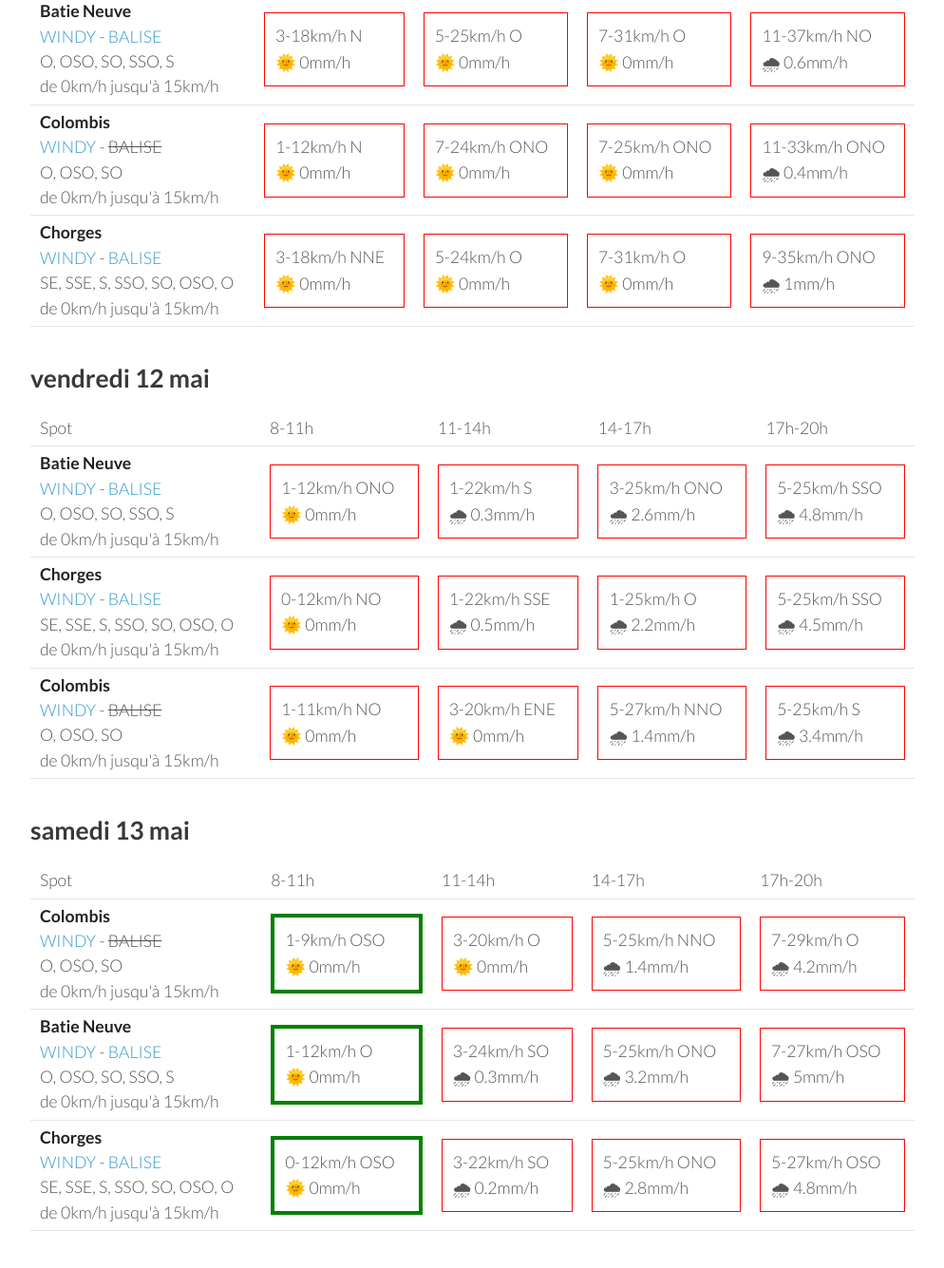
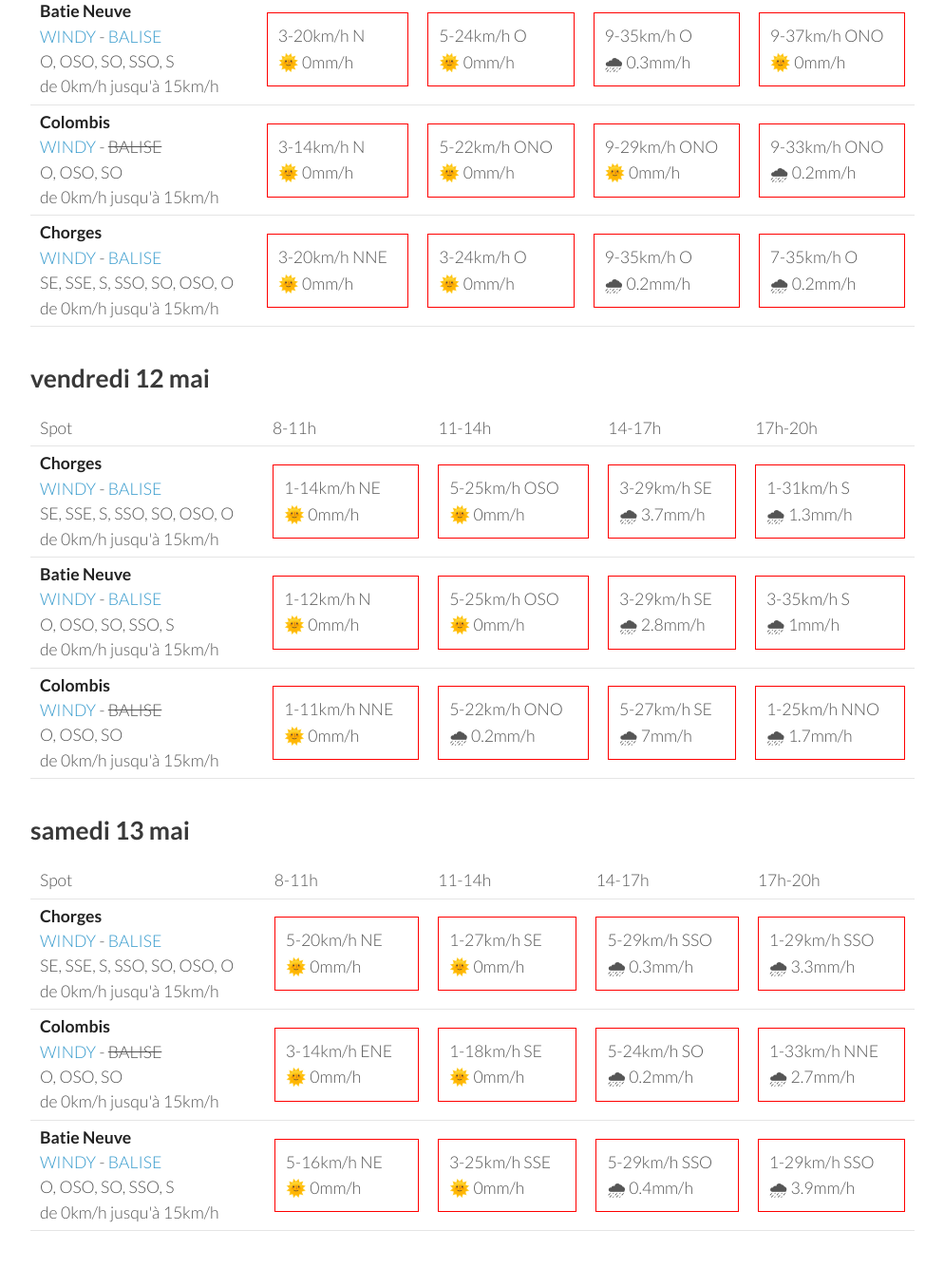
Before and after one commit to parapente-dans-le-nord/parapente-dans-le-nord.github.io, a Jekyll site: the page built from serre_poncon.markdown, in a window 1280 px wide and 1400 px high, scrolled down 1801 px. Shown: the top 1335 px of the window at 95% size, without its empty margins (26-1020 px from the left). Built offline with Jekyll 4.4.1, drawn with Linux system fonts in a browser that asks for light colours; some of the changed text lies outside the part shown.

Commit message:
update index.markdown

```diff
--- a/serre_poncon.markdown
+++ b/serre_poncon.markdown
@@ -25,27 +25,27 @@ page mise à jour le lundi 08 mai 17:31
         <td><strong>Chorges</strong><br><a href="https://windy.com/44.578/6.280?44.559,6.262,10">WINDY</a> - <span class=""><a href="https://www.openwindmap.org/PP554">BALISE</a> </span><br> <span class="vent-favorable">SE, SSE, S, SSO, SO, OSO, O</span><br><span class="force-vent">de 0km/h jusqu'à 15km/h</span> </td>
 
             <td><div class="not-flyable"><p>0-0km/h NA</p><p>🌧️ 0mm/h</p></div></td>
-            <td><div class="flyable"><p>5-14km/h SO</p><p>🌞 0mm/h</p></div></td>
-            <td><div class="not-flyable"><p>9-24km/h OSO</p><p>🌞 0mm/h</p></div></td>
-            <td><div class="not-flyable"><p>7-18km/h NO</p><p>🌞 0mm/h</p></div></td>
+            <td><div class="not-flyable"><p>0-0km/h NA</p><p>🌧️ 0mm/h</p></div></td>
+            <td><div class="not-flyable"><p>0-0km/h NA</p><p>🌧️ 0mm/h</p></div></td>
+            <td><div class="not-flyable"><p>12-25km/h NNO</p><p>🌞 0mm/h</p></div></td>
+
+    </tr>
+<tr>
+        <td><strong>Batie Neuve</strong><br><a href="https://windy.com/44.584/6.236?44.559,6.262,10,m:eTtagly">WINDY</a> - <span class=""><a href="https://www.openwindmap.org/PP554">BALISE</a> </span><br> <span class="vent-favorable">O, OSO, SO, SSO, S</span><br><span class="force-vent">de 0km/h jusqu'à 15km/h</span> </td>
+
+            <td><div class="not-flyable"><p>0-0km/h NA</p><p>🌧️ 0mm/h</p></div></td>
+            <td><div class="not-flyable"><p>0-0km/h NA</p><p>🌧️ 0mm/h</p></div></td>
+            <td><div class="not-flyable"><p>0-0km/h NA</p><p>🌧️ 0mm/h</p></div></td>
+            <td><div class="not-flyable"><p>16-38km/h NNO</p><p>🌞 0mm/h</p></div></td>
 
     </tr>
 <tr>
         <td><strong>Colombis</strong><br><a href="https://windy.com/44.494/6.216?44.559,6.262,10">WINDY</a> - <span class="no-balise"> BALISE </span><br> <span class="vent-favorable">O, OSO, SO</span><br><span class="force-vent">de 0km/h jusqu'à 15km/h</span> </td>
 
             <td><div class="not-flyable"><p>0-0km/h NA</p><p>🌧️ 0mm/h</p></div></td>
-            <td><div class="flyable"><p>1-9km/h OSO</p><p>🌞 0mm/h</p></div></td>
-            <td><div class="not-flyable"><p>11-27km/h NNO</p><p>🌞 0mm/h</p></div></td>
-            <td><div class="not-flyable"><p>1-24km/h SSE</p><p>🌞 0mm/h</p></div></td>
-
-    </tr>
-<tr>
-        <td><strong>Batie Neuve</strong><br><a href="https://windy.com/44.584/6.236?44.559,6.262,10,m:eTtagly">WINDY</a> - <span class=""><a href="https://www.openwindmap.org/PP554">BALISE</a> </span><br> <span class="vent-favorable">O, OSO, SO, SSO, S</span><br><span class="force-vent">de 0km/h jusqu'à 15km/h</span> </td>
-
             <td><div class="not-flyable"><p>0-0km/h NA</p><p>🌧️ 0mm/h</p></div></td>
-            <td><div class="not-flyable"><p>3-12km/h ONO</p><p>🌞 0mm/h</p></div></td>
-            <td><div class="not-flyable"><p>12-33km/h NNO</p><p>🌞 0mm/h</p></div></td>
-            <td><div class="not-flyable"><p>12-35km/h NNO</p><p>🌞 0mm/h</p></div></td>
+            <td><div class="not-flyable"><p>0-0km/h NA</p><p>🌧️ 0mm/h</p></div></td>
+            <td><div class="not-flyable"><p>11-29km/h NNO</p><p>🌞 0mm/h</p></div></td>
 
     </tr>
 
@@ -65,32 +65,32 @@ page mise à jour le lundi 08 mai 17:31
       <td>17h-20h</td>
     </tr>
 <tr>
-        <td><strong>Chorges</strong><br><a href="https://windy.com/44.578/6.280?44.559,6.262,10">WINDY</a> - <span class=""><a href="https://www.openwindmap.org/PP554">BALISE</a> </span><br> <span class="vent-favorable">SE, SSE, S, SSO, SO, OSO, O</span><br><span class="force-vent">de 0km/h jusqu'à 15km/h</span> </td>
+        <td><strong>Colombis</strong><br><a href="https://windy.com/44.494/6.216?44.559,6.262,10">WINDY</a> - <span class="no-balise"> BALISE </span><br> <span class="vent-favorable">O, OSO, SO</span><br><span class="force-vent">de 0km/h jusqu'à 15km/h</span> </td>
 
-            <td><div class="not-flyable"><p>1-3km/h E</p><p>🌞 0mm/h</p></div></td>
-            <td><div class="flyable"><p>5-14km/h SO</p><p>🌞 0mm/h</p></div></td>
-            <td><div class="not-flyable"><p>7-18km/h OSO</p><p>🌞 0mm/h</p></div></td>
-            <td><div class="not-flyable"><p>9-33km/h SO</p><p>🌧 7mm/h</p></div></td>
+            <td><div class="flyable"><p>1-1km/h OSO</p><p>🌞 0mm/h</p></div></td>
+            <td><div class="not-flyable"><p>7-20km/h SSO</p><p>🌞 0mm/h</p></div></td>
+            <td><div class="not-flyable"><p>11-25km/h SO</p><p>🌞 0mm/h</p></div></td>
+            <td><div class="not-flyable"><p>9-29km/h SO</p><p>🌧 3mm/h</p></div></td>
 
 
     </tr>
 <tr>
-        <td><strong>Colombis</strong><br><a href="https://windy.com/44.494/6.216?44.559,6.262,10">WINDY</a> - <span class="no-balise"> BALISE </span><br> <span class="vent-favorable">O, OSO, SO</span><br><span class="force-vent">de 0km/h jusqu'à 15km/h</span> </td>
+        <td><strong>Chorges</strong><br><a href="https://windy.com/44.578/6.280?44.559,6.262,10">WINDY</a> - <span class=""><a href="https://www.openwindmap.org/PP554">BALISE</a> </span><br> <span class="vent-favorable">SE, SSE, S, SSO, SO, OSO, O</span><br><span class="force-vent">de 0km/h jusqu'à 15km/h</span> </td>
 
-            <td><div class="not-flyable"><p>1-3km/h SSE</p><p>🌞 0mm/h</p></div></td>
-            <td><div class="not-flyable"><p>7-20km/h SSO</p><p>🌞 0mm/h</p></div></td>
-            <td><div class="not-flyable"><p>11-25km/h SSO</p><p>🌞 0mm/h</p></div></td>
-            <td><div class="not-flyable"><p>12-37km/h OSO</p><p>🌧 3.7mm/h</p></div></td>
+            <td><div class="not-flyable"><p>0-5km/h NNE</p><p>🌞 0mm/h</p></div></td>
+            <td><div class="not-flyable"><p>7-16km/h OSO</p><p>🌞 0mm/h</p></div></td>
+            <td><div class="not-flyable"><p>9-20km/h SO</p><p>🌞 0mm/h</p></div></td>
+            <td><div class="not-flyable"><p>5-25km/h O</p><p>🌧 5mm/h</p></div></td>
 
 
     </tr>
 <tr>
         <td><strong>Batie Neuve</strong><br><a href="https://windy.com/44.584/6.236?44.559,6.262,10,m:eTtagly">WINDY</a> - <span class=""><a href="https://www.openwindmap.org/PP554">BALISE</a> </span><br> <span class="vent-favorable">O, OSO, SO, SSO, S</span><br><span class="force-vent">de 0km/h jusqu'à 15km/h</span> </td>
 
-            <td><div class="not-flyable"><p>3-5km/h ESE</p><p>🌞 0mm/h</p></div></td>
+            <td><div class="not-flyable"><p>0-3km/h NNE</p><p>🌞 0mm/h</p></div></td>
             <td><div class="not-flyable"><p>7-18km/h SO</p><p>🌞 0mm/h</p></div></td>
-            <td><div class="not-flyable"><p>7-22km/h SSO</p><p>🌞 0mm/h</p></div></td>
-            <td><div class="not-flyable"><p>9-31km/h SO</p><p>🌧 7mm/h</p></div></td>
+            <td><div class="not-flyable"><p>11-24km/h SO</p><p>🌞 0mm/h</p></div></td>
+            <td><div class="not-flyable"><p>1-27km/h SO</p><p>🌧 7mm/h</p></div></td>
 
 
     </tr>
@@ -113,19 +113,19 @@ page mise à jour le lundi 08 mai 17:31
 <tr>
         <td><strong>Colombis</strong><br><a href="https://windy.com/44.494/6.216?44.559,6.262,10">WINDY</a> - <span class="no-balise"> BALISE </span><br> <span class="vent-favorable">O, OSO, SO</span><br><span class="force-vent">de 0km/h jusqu'à 15km/h</span> </td>
 
-            <td><div class="not-flyable"><p>3-20km/h ONO</p><p>🌞 0mm/h</p></div></td>
-            <td><div class="not-flyable"><p>9-29km/h ONO</p><p>🌞 0mm/h</p></div></td>
-            <td><div class="not-flyable"><p>14-40km/h NO</p><p>🌞 0mm/h</p></div></td>
-            <td><div class="not-flyable"><p>16-46km/h NO</p><p>🌞 0mm/h</p></div></td>
+            <td><div class="not-flyable"><p>18-44km/h NNO</p><p>🌞 0mm/h</p></div></td>
+            <td><div class="not-flyable"><p>11-31km/h ONO</p><p>🌞 0mm/h</p></div></td>
+            <td><div class="not-flyable"><p>12-37km/h ONO</p><p>🌞 0mm/h</p></div></td>
+            <td><div class="not-flyable"><p>14-46km/h NO</p><p>🌞 0mm/h</p></div></td>
 
 
     </tr>
 <tr>
         <td><strong>Batie Neuve</strong><br><a href="https://windy.com/44.584/6.236?44.559,6.262,10,m:eTtagly">WINDY</a> - <span class=""><a href="https://www.openwindmap.org/PP554">BALISE</a> </span><br> <span class="vent-favorable">O, OSO, SO, SSO, S</span><br><span class="force-vent">de 0km/h jusqu'à 15km/h</span> </td>
 
-            <td><div class="not-flyable"><p>5-25km/h NNO</p><p>🌞 0mm/h</p></div></td>
-            <td><div class="not-flyable"><p>7-27km/h NO</p><p>🌞 0mm/h</p></div></td>
-            <td><div class="not-flyable"><p>11-35km/h NO</p><p>🌞 0mm/h</p></div></td>
+            <td><div class="not-flyable"><p>11-25km/h N</p><p>🌞 0mm/h</p></div></td>
+            <td><div class="not-flyable"><p>7-29km/h NO</p><p>🌞 0mm/h</p></div></td>
+            <td><div class="not-flyable"><p>9-33km/h ONO</p><p>🌞 0mm/h</p></div></td>
             <td><div class="not-flyable"><p>12-44km/h NO</p><p>🌞 0mm/h</p></div></td>
 
 
@@ -133,10 +133,10 @@ page mise à jour le lundi 08 mai 17:31
 <tr>
         <td><strong>Chorges</strong><br><a href="https://windy.com/44.578/6.280?44.559,6.262,10">WINDY</a> - <span class=""><a href="https://www.openwindmap.org/PP554">BALISE</a> </span><br> <span class="vent-favorable">SE, SSE, S, SSO, SO, OSO, O</span><br><span class="force-vent">de 0km/h jusqu'à 15km/h</span> </td>
 
-            <td><div class="not-flyable"><p>3-22km/h NNO</p><p>🌞 0mm/h</p></div></td>
-            <td><div class="not-flyable"><p>5-24km/h NO</p><p>🌞 0mm/h</p></div></td>
-            <td><div class="not-flyable"><p>7-31km/h NO</p><p>🌧 0.3mm/h</p></div></td>
-            <td><div class="not-flyable"><p>11-38km/h NO</p><p>🌧 0.2mm/h</p></div></td>
+            <td><div class="not-flyable"><p>0-7km/h E</p><p>🌞 0mm/h</p></div></td>
+            <td><div class="not-flyable"><p>5-25km/h ONO</p><p>🌞 0mm/h</p></div></td>
+            <td><div class="not-flyable"><p>7-29km/h ONO</p><p>🌞 0mm/h</p></div></td>
+            <td><div class="not-flyable"><p>11-38km/h NO</p><p>🌞 0mm/h</p></div></td>
 
 
     </tr>
@@ -159,30 +159,30 @@ page mise à jour le lundi 08 mai 17:31
 <tr>
         <td><strong>Batie Neuve</strong><br><a href="https://windy.com/44.584/6.236?44.559,6.262,10,m:eTtagly">WINDY</a> - <span class=""><a href="https://www.openwindmap.org/PP554">BALISE</a> </span><br> <span class="vent-favorable">O, OSO, SO, SSO, S</span><br><span class="force-vent">de 0km/h jusqu'à 15km/h</span> </td>
 
-            <td><div class="not-flyable"><p>3-18km/h N</p><p>🌞 0mm/h</p></div></td>
-            <td><div class="not-flyable"><p>5-25km/h O</p><p>🌞 0mm/h</p></div></td>
-            <td><div class="not-flyable"><p>7-31km/h O</p><p>🌞 0mm/h</p></div></td>
-            <td><div class="not-flyable"><p>11-37km/h NO</p><p>🌧 0.6mm/h</p></div></td>
+            <td><div class="not-flyable"><p>3-20km/h N</p><p>🌞 0mm/h</p></div></td>
+            <td><div class="not-flyable"><p>5-24km/h O</p><p>🌞 0mm/h</p></div></td>
+            <td><div class="not-flyable"><p>9-35km/h O</p><p>🌧 0.3mm/h</p></div></td>
+            <td><div class="not-flyable"><p>9-37km/h ONO</p><p>🌞 0mm/h</p></div></td>
 
 
     </tr>
 <tr>
         <td><strong>Colombis</strong><br><a href="https://windy.com/44.494/6.216?44.559,6.262,10">WINDY</a> - <span class="no-balise"> BALISE </span><br> <span class="vent-favorable">O, OSO, SO</span><br><span class="force-vent">de 0km/h jusqu'à 15km/h</span> </td>
 
-            <td><div class="not-flyable"><p>1-12km/h N</p><p>🌞 0mm/h</p></div></td>
-            <td><div class="not-flyable"><p>7-24km/h ONO</p><p>🌞 0mm/h</p></div></td>
-            <td><div class="not-flyable"><p>7-25km/h ONO</p><p>🌞 0mm/h</p></div></td>
-            <td><div class="not-flyable"><p>11-33km/h ONO</p><p>🌧 0.4mm/h</p></div></td>
+            <td><div class="not-flyable"><p>3-14km/h N</p><p>🌞 0mm/h</p></div></td>
+            <td><div class="not-flyable"><p>5-22km/h ONO</p><p>🌞 0mm/h</p></div></td>
+            <td><div class="not-flyable"><p>9-29km/h ONO</p><p>🌞 0mm/h</p></div></td>
+            <td><div class="not-flyable"><p>9-33km/h ONO</p><p>🌧 0.2mm/h</p></div></td>
 
 
     </tr>
 <tr>
         <td><strong>Chorges</strong><br><a href="https://windy.com/44.578/6.280?44.559,6.262,10">WINDY</a> - <span class=""><a href="https://www.openwindmap.org/PP554">BALISE</a> </span><br> <span class="vent-favorable">SE, SSE, S, SSO, SO, OSO, O</span><br><span class="force-vent">de 0km/h jusqu'à 15km/h</span> </td>
 
-            <td><div class="not-flyable"><p>3-18km/h NNE</p><p>🌞 0mm/h</p></div></td>
-            <td><div class="not-flyable"><p>5-24km/h O</p><p>🌞 0mm/h</p></div></td>
-            <td><div class="not-flyable"><p>7-31km/h O</p><p>🌞 0mm/h</p></div></td>
-            <td><div class="not-flyable"><p>9-35km/h ONO</p><p>🌧 1mm/h</p></div></td>
+            <td><div class="not-flyable"><p>3-20km/h NNE</p><p>🌞 0mm/h</p></div></td>
+            <td><div class="not-flyable"><p>3-24km/h O</p><p>🌞 0mm/h</p></div></td>
+            <td><div class="not-flyable"><p>9-35km/h O</p><p>🌧 0.2mm/h</p></div></td>
+            <td><div class="not-flyable"><p>7-35km/h O</p><p>🌧 0.2mm/h</p></div></td>
 
 
     </tr>
@@ -203,32 +203,32 @@ page mise à jour le lundi 08 mai 17:31
       <td>17h-20h</td>
     </tr>
 <tr>
-        <td><strong>Batie Neuve</strong><br><a href="https://windy.com/44.584/6.236?44.559,6.262,10,m:eTtagly">WINDY</a> - <span class=""><a href="https://www.openwindmap.org/PP554">BALISE</a> </span><br> <span class="vent-favorable">O, OSO, SO, SSO, S</span><br><span class="force-vent">de 0km/h jusqu'à 15km/h</span> </td>
+        <td><strong>Chorges</strong><br><a href="https://windy.com/44.578/6.280?44.559,6.262,10">WINDY</a> - <span class=""><a href="https://www.openwindmap.org/PP554">BALISE</a> </span><br> <span class="vent-favorable">SE, SSE, S, SSO, SO, OSO, O</span><br><span class="force-vent">de 0km/h jusqu'à 15km/h</span> </td>
 
-            <td><div class="not-flyable"><p>1-12km/h ONO</p><p>🌞 0mm/h</p></div></td>
-            <td><div class="not-flyable"><p>1-22km/h S</p><p>🌧 0.3mm/h</p></div></td>
-            <td><div class="not-flyable"><p>3-25km/h ONO</p><p>🌧 2.6mm/h</p></div></td>
-            <td><div class="not-flyable"><p>5-25km/h SSO</p><p>🌧 4.8mm/h</p></div></td>
+            <td><div class="not-flyable"><p>1-14km/h NE</p><p>🌞 0mm/h</p></div></td>
+            <td><div class="not-flyable"><p>5-25km/h OSO</p><p>🌞 0mm/h</p></div></td>
+            <td><div class="not-flyable"><p>3-29km/h SE</p><p>🌧 3.7mm/h</p></div></td>
+            <td><div class="not-flyable"><p>1-31km/h S</p><p>🌧 1.3mm/h</p></div></td>
 
 
     </tr>
 <tr>
-        <td><strong>Chorges</strong><br><a href="https://windy.com/44.578/6.280?44.559,6.262,10">WINDY</a> - <span class=""><a href="https://www.openwindmap.org/PP554">BALISE</a> </span><br> <span class="vent-favorable">SE, SSE, S, SSO, SO, OSO, O</span><br><span class="force-vent">de 0km/h jusqu'à 15km/h</span> </td>
+        <td><strong>Batie Neuve</strong><br><a href="https://windy.com/44.584/6.236?44.559,6.262,10,m:eTtagly">WINDY</a> - <span class=""><a href="https://www.openwindmap.org/PP554">BALISE</a> </span><br> <span class="vent-favorable">O, OSO, SO, SSO, S</span><br><span class="force-vent">de 0km/h jusqu'à 15km/h</span> </td>
 
-            <td><div class="not-flyable"><p>0-12km/h NO</p><p>🌞 0mm/h</p></div></td>
-            <td><div class="not-flyable"><p>1-22km/h SSE</p><p>🌧 0.5mm/h</p></div></td>
-            <td><div class="not-flyable"><p>1-25km/h O</p><p>🌧 2.2mm/h</p></div></td>
-            <td><div class="not-flyable"><p>5-25km/h SSO</p><p>🌧 4.5mm/h</p></div></td>
+            <td><div class="not-flyable"><p>1-12km/h N</p><p>🌞 0mm/h</p></div></td>
+            <td><div class="not-flyable"><p>5-25km/h OSO</p><p>🌞 0mm/h</p></div></td>
+            <td><div class="not-flyable"><p>3-29km/h SE</p><p>🌧 2.8mm/h</p></div></td>
+            <td><div class="not-flyable"><p>3-35km/h S</p><p>🌧 1mm/h</p></div></td>
 
 
     </tr>
 <tr>
         <td><strong>Colombis</strong><br><a href="https://windy.com/44.494/6.216?44.559,6.262,10">WINDY</a> - <span class="no-balise"> BALISE </span><br> <span class="vent-favorable">O, OSO, SO</span><br><span class="force-vent">de 0km/h jusqu'à 15km/h</span> </td>
 
-            <td><div class="not-flyable"><p>1-11km/h NO</p><p>🌞 0mm/h</p></div></td>
-            <td><div class="not-flyable"><p>3-20km/h ENE</p><p>🌞 0mm/h</p></div></td>
-            <td><div class="not-flyable"><p>5-27km/h NNO</p><p>🌧 1.4mm/h</p></div></td>
-            <td><div class="not-flyable"><p>5-25km/h S</p><p>🌧 3.4mm/h</p></div></td>
+            <td><div class="not-flyable"><p>1-11km/h NNE</p><p>🌞 0mm/h</p></div></td>
+            <td><div class="not-flyable"><p>5-22km/h ONO</p><p>🌧 0.2mm/h</p></div></td>
+            <td><div class="not-flyable"><p>5-27km/h SE</p><p>🌧 7mm/h</p></div></td>
+            <td><div class="not-flyable"><p>1-25km/h NNO</p><p>🌧 1.7mm/h</p></div></td>
 
 
     </tr>
@@ -249,32 +249,32 @@ page mise à jour le lundi 08 mai 17:31
       <td>17h-20h</td>
     </tr>
 <tr>
+        <td><strong>Chorges</strong><br><a href="https://windy.com/44.578/6.280?44.559,6.262,10">WINDY</a> - <span class=""><a href="https://www.openwindmap.org/PP554">BALISE</a> </span><br> <span class="vent-favorable">SE, SSE, S, SSO, SO, OSO, O</span><br><span class="force-vent">de 0km/h jusqu'à 15km/h</span> </td>
+
+            <td><div class="not-flyable"><p>5-20km/h NE</p><p>🌞 0mm/h</p></div></td>
+            <td><div class="not-flyable"><p>1-27km/h SE</p><p>🌞 0mm/h</p></div></td>
+            <td><div class="not-flyable"><p>5-29km/h SSO</p><p>🌧 0.3mm/h</p></div></td>
+            <td><div class="not-flyable"><p>1-29km/h SSO</p><p>🌧 3.3mm/h</p></div></td>
+
+
+    </tr>
+<tr>
         <td><strong>Colombis</strong><br><a href="https://windy.com/44.494/6.216?44.559,6.262,10">WINDY</a> - <span class="no-balise"> BALISE </span><br> <span class="vent-favorable">O, OSO, SO</span><br><span class="force-vent">de 0km/h jusqu'à 15km/h</span> </td>
 
-            <td><div class="flyable"><p>1-9km/h OSO</p><p>🌞 0mm/h</p></div></td>
-            <td><div class="not-flyable"><p>3-20km/h O</p><p>🌞 0mm/h</p></div></td>
-            <td><div class="not-flyable"><p>5-25km/h NNO</p><p>🌧 1.4mm/h</p></div></td>
-            <td><div class="not-flyable"><p>7-29km/h O</p><p>🌧 4.2mm/h</p></div></td>
+            <td><div class="not-flyable"><p>3-14km/h ENE</p><p>🌞 0mm/h</p></div></td>
+            <td><div class="not-flyable"><p>1-18km/h SE</p><p>🌞 0mm/h</p></div></td>
+            <td><div class="not-flyable"><p>5-24km/h SO</p><p>🌧 0.2mm/h</p></div></td>
+            <td><div class="not-flyable"><p>1-33km/h NNE</p><p>🌧 2.7mm/h</p></div></td>
 
 
     </tr>
 <tr>
         <td><strong>Batie Neuve</strong><br><a href="https://windy.com/44.584/6.236?44.559,6.262,10,m:eTtagly">WINDY</a> - <span class=""><a href="https://www.openwindmap.org/PP554">BALISE</a> </span><br> <span class="vent-favorable">O, OSO, SO, SSO, S</span><br><span class="force-vent">de 0km/h jusqu'à 15km/h</span> </td>
 
-            <td><div class="flyable"><p>1-12km/h O</p><p>🌞 0mm/h</p></div></td>
-            <td><div class="not-flyable"><p>3-24km/h SO</p><p>🌧 0.3mm/h</p></div></td>
-            <td><div class="not-flyable"><p>5-25km/h ONO</p><p>🌧 3.2mm/h</p></div></td>
-            <td><div class="not-flyable"><p>7-27km/h OSO</p><p>🌧 5mm/h</p></div></td>
-
-
-    </tr>
-<tr>
-        <td><strong>Chorges</strong><br><a href="https://windy.com/44.578/6.280?44.559,6.262,10">WINDY</a> - <span class=""><a href="https://www.openwindmap.org/PP554">BALISE</a> </span><br> <span class="vent-favorable">SE, SSE, S, SSO, SO, OSO, O</span><br><span class="force-vent">de 0km/h jusqu'à 15km/h</span> </td>
-
-            <td><div class="flyable"><p>0-12km/h OSO</p><p>🌞 0mm/h</p></div></td>
-            <td><div class="not-flyable"><p>3-22km/h SO</p><p>🌧 0.2mm/h</p></div></td>
-            <td><div class="not-flyable"><p>5-25km/h ONO</p><p>🌧 2.8mm/h</p></div></td>
-            <td><div class="not-flyable"><p>5-27km/h OSO</p><p>🌧 4.8mm/h</p></div></td>
+            <td><div class="not-flyable"><p>5-16km/h NE</p><p>🌞 0mm/h</p></div></td>
+            <td><div class="not-flyable"><p>3-25km/h SSE</p><p>🌞 0mm/h</p></div></td>
+            <td><div class="not-flyable"><p>5-29km/h SSO</p><p>🌧 0.4mm/h</p></div></td>
+            <td><div class="not-flyable"><p>1-29km/h SSO</p><p>🌧 3.9mm/h</p></div></td>
 
 
     </tr>
```
Also changed, not shown: other parts of serre_poncon.markdown (+1 -1 lines).
